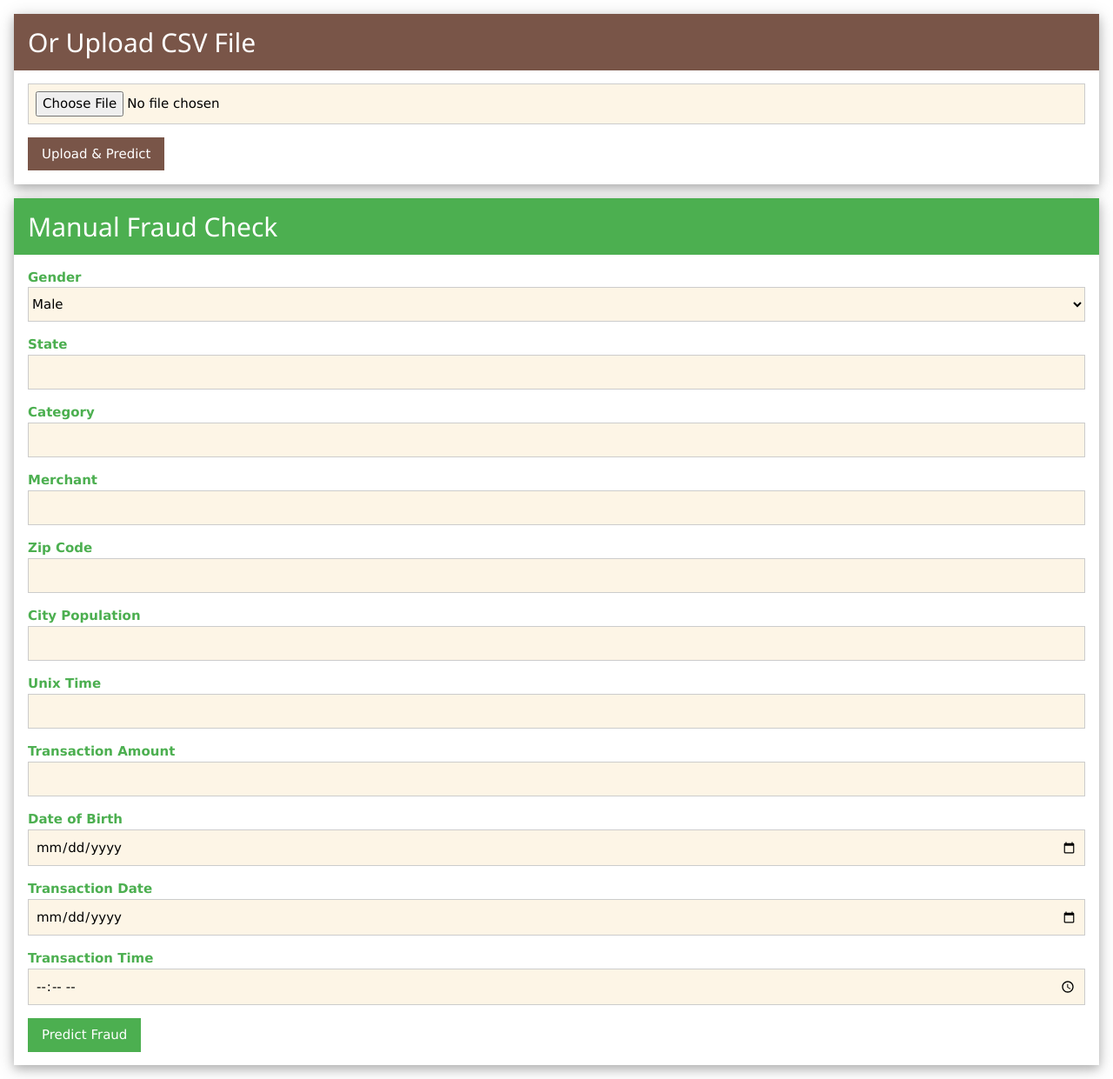
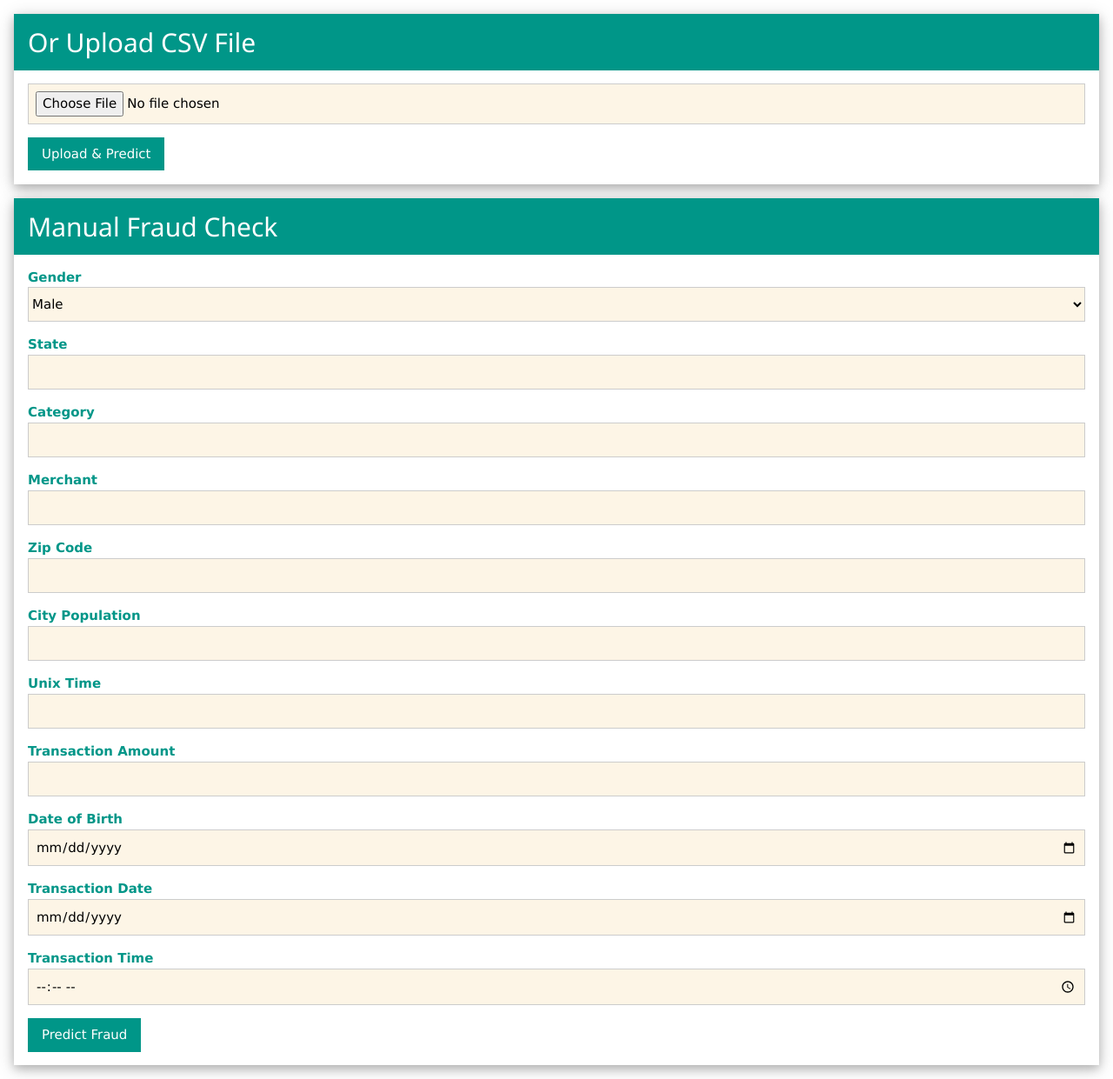
Before and after one commit to SARA3SAEED/fraud_detection_cuML, a Flask app: page / in a window 1280 px wide. Shown: the whole page at 87% size. Run offline with Flask 3, Linux system fonts and the light colour scheme; parts of the project's set-up code (start-up, migrations or seed data) failed here and were passed over.

Commit message:
2 commit

```diff
--- a/templates/index.html
+++ b/templates/index.html
@@ -45,7 +45,7 @@
 
 <!-- CSV Upload Option -->
 <div class="w3-card-4 w3-margin">
-    <div class="w3-container w3-brown">
+    <div class="w3-container w3-teal">
       <h2>Or Upload CSV File</h2>
     </div>
 
@@ -54,7 +54,7 @@
         <input class="w3-input w3-border w3-sand" type="file" name="file">
       </p>
       <p>
-        <button class="w3-btn w3-brown" type="submit">Upload & Predict</button>
+        <button class="w3-btn w3-teal" type="submit">Upload & Predict</button>
       </p>
     </form>
   </div>
@@ -62,13 +62,13 @@
 
 
 <div class="w3-card-4 w3-margin">
-  <div class="w3-container w3-green">
+  <div class="w3-container w3-teal">
     <h2>Manual Fraud Check</h2>
   </div>
 
   <form class="w3-container" action="/predict_form" method="POST">
     <p>
-      <label class="w3-text-green"><b>Gender</b></label>
+      <label class="w3-text-teal"><b>Gender</b></label>
       <select class="w3-select w3-border w3-sand" name="gender">
         <option value="M">Male</option>
         <option value="F">Female</option>
@@ -76,57 +76,57 @@
     </p>
 
     <p>
-      <label class="w3-text-green"><b>State</b></label>
+      <label class="w3-text-teal"><b>State</b></label>
       <input class="w3-input w3-border w3-sand" name="state" type="text">
     </p>
 
     <p>
-      <label class="w3-text-green"><b>Category</b></label>
+      <label class="w3-text-teal"><b>Category</b></label>
       <input class="w3-input w3-border w3-sand" name="category" type="text">
     </p>
 
     <p>
-      <label class="w3-text-green"><b>Merchant</b></label>
+      <label class="w3-text-teal"><b>Merchant</b></label>
       <input class="w3-input w3-border w3-sand" name="merchant" type="text">
     </p>
 
     <p>
-      <label class="w3-text-green"><b>Zip Code</b></label>
+      <label class="w3-text-teal"><b>Zip Code</b></label>
       <input class="w3-input w3-border w3-sand" name="zip" type="number">
     </p>
 
     <p>
-      <label class="w3-text-green"><b>City Population</b></label>
+      <label class="w3-text-teal"><b>City Population</b></label>
       <input class="w3-input w3-border w3-sand" name="city_pop" type="number">
     </p>
 
     <p>
-      <label class="w3-text-green"><b>Unix Time</b></label>
+      <label class="w3-text-teal"><b>Unix Time</b></label>
       <input class="w3-input w3-border w3-sand" name="unix_time" type="number" step="any">
     </p>
 
     <p>
-      <label class="w3-text-green"><b>Transaction Amount</b></label>
+      <label class="w3-text-teal"><b>Transaction Amount</b></label>
       <input class="w3-input w3-border w3-sand" name="amt" type="number" step="any">
     </p>
 
     <p>
-      <label class="w3-text-green"><b>Date of Birth</b></label>
+      <label class="w3-text-teal"><b>Date of Birth</b></label>
       <input class="w3-input w3-border w3-sand" name="dob" type="date">
     </p>
 
     <p>
-      <label class="w3-text-green"><b>Transaction Date</b></label>
+      <label class="w3-text-teal"><b>Transaction Date</b></label>
       <input class="w3-input w3-border w3-sand" name="trans_date" type="date">
     </p>
 
     <p>
-      <label class="w3-text-green"><b>Transaction Time</b></label>
+      <label class="w3-text-teal"><b>Transaction Time</b></label>
       <input class="w3-input w3-border w3-sand" name="trans_time" type="time">
     </p>
 
     <p>
-      <button class="w3-btn w3-green" type="submit">Predict Fraud</button>
+      <button class="w3-btn w3-teal" type="submit">Predict Fraud</button>
     </p>
   </form>
 </div>
```
